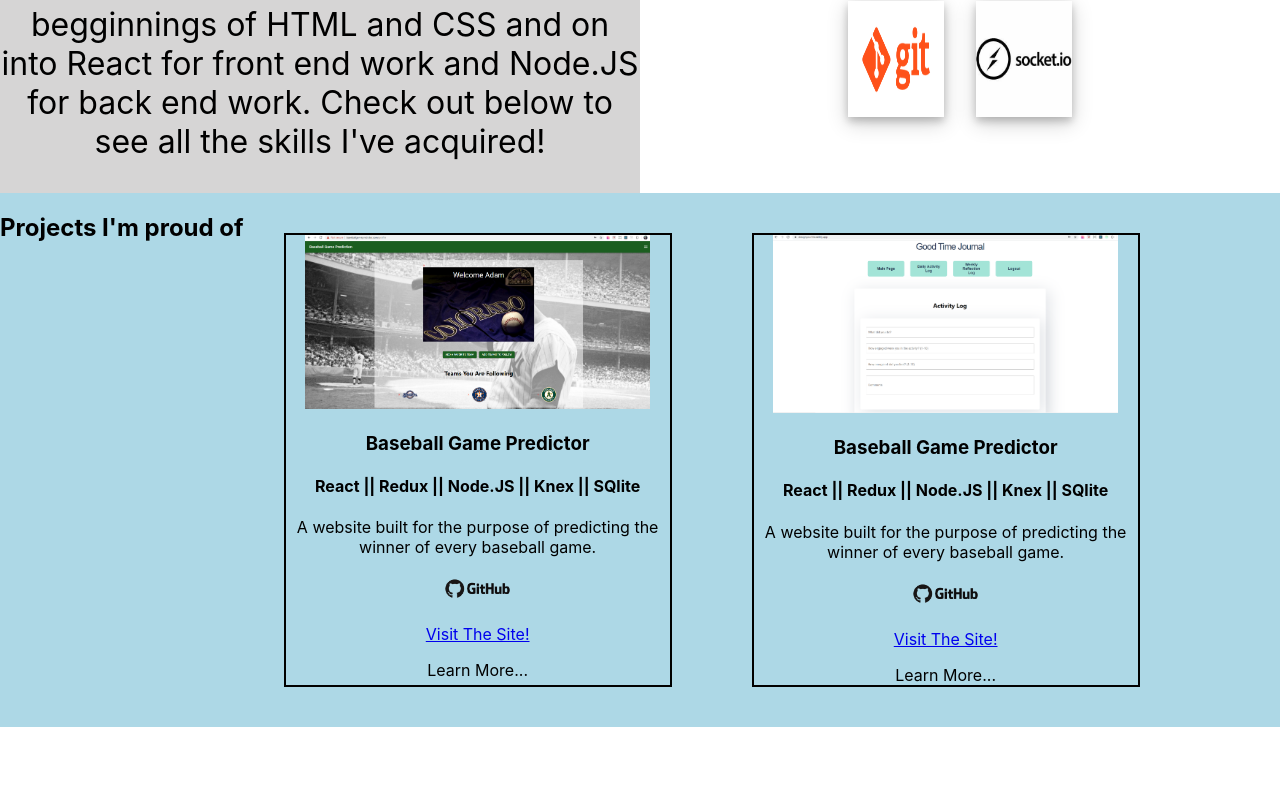
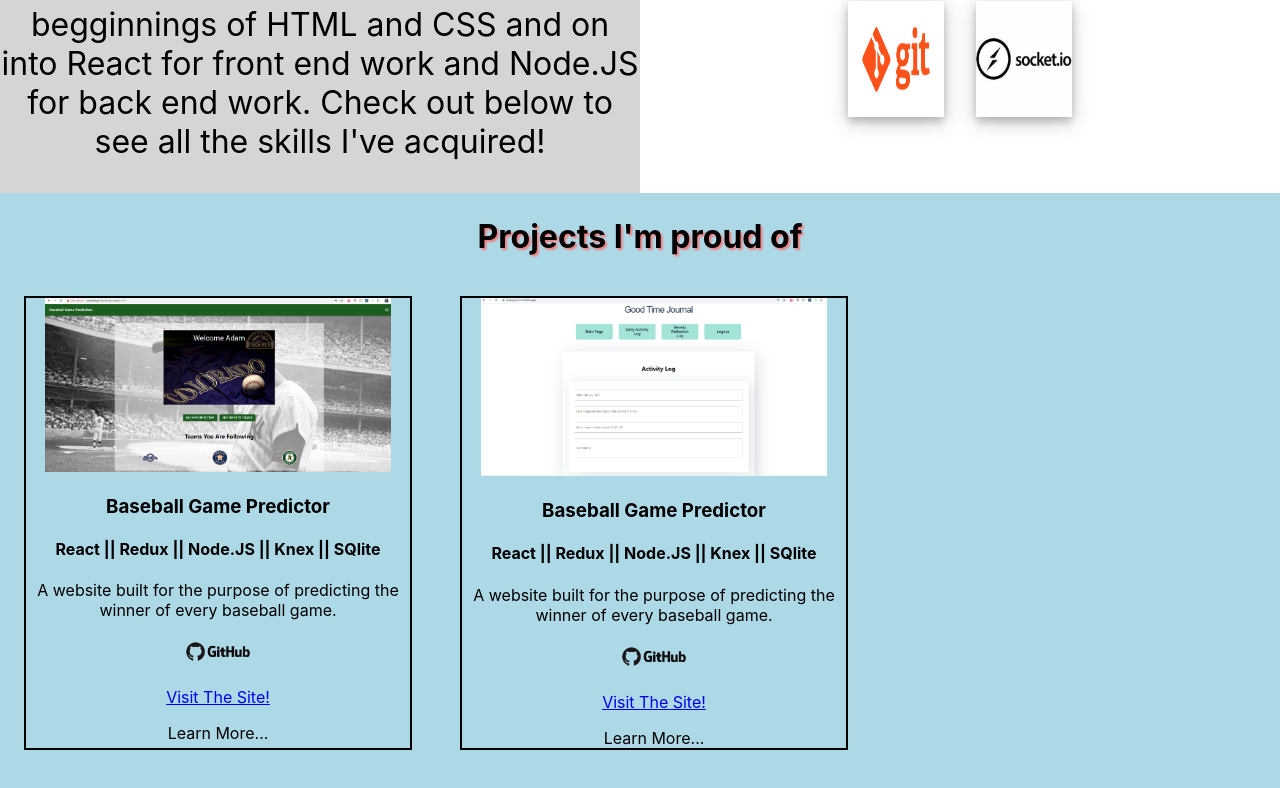
Before and after one commit to AdamHoffma/Portfolio-II, a React (Create React App) app in the folder client/: page / in a window 1280 px wide. Shown: the part 1380-2168 px from the top of the page. Before the commit the page ends 2107 px from the top, so only its background shows below. Built offline with nearby package versions, Linux system fonts and the light colour scheme.

Commit message:
fix web redirect for project 2 and check into auto-scroll on hidden text

```diff
--- a/client/src/App.css
+++ b/client/src/App.css
@@ -136,22 +136,25 @@
   width: 90%
 }
 
-.project-header {
-  text-align: center;
-  background-color: lightblue;
-
+.projects-header {
+  margin: auto;
+  padding-top: 1.5rem;
+  font-size: 2rem;
+  text-shadow: 2px 2px 2px lightcoral
 }
 
 .projects {
-  display: flex;
   background-color: lightblue;
+}
+
+.project-container {
+  display: flex
 }
 
 .project1 {
   width: 30%;
   border: 2px solid black;
-  margin: 2.5rem
-
+  margin: 2.5rem 1.5rem
 }
 
 .git-icon {
--- a/client/src/App.js
+++ b/client/src/App.js
@@ -66,6 +66,7 @@ function App() {
 
         <div className="projects" id="Projects">
           <h2 className="projects-header">Projects I'm proud of</h2>
+          <div className="project-container">
             <div className="project1">
               <img className="project-image" src={Baseball}></img>
               <h3>Baseball Game Predictor</h3>
@@ -106,6 +107,7 @@ function App() {
                 </span>
               </div>
             </div>
+          </div>
         </div>
         <div className="projects" id="Projects">
 
```
